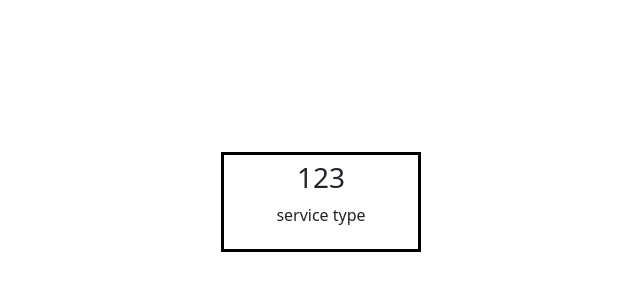
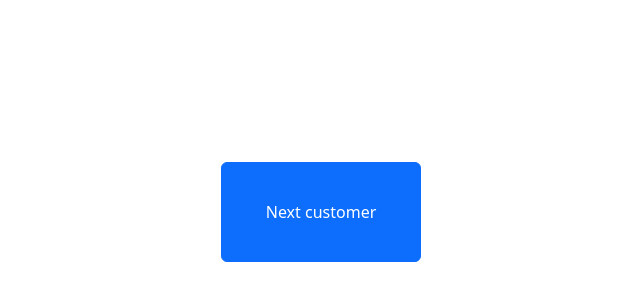
Before and after one commit to Dev-zanfa/se2022-16-OfficeQueueManager, a React (Create React App) app in the folder client/: page /counter in a window 1280 px wide. Shown: the part 198-498 px from the top of the page, without its empty margins (307-947 px from the left). Built offline with nearby package versions, Linux system fonts and the light colour scheme.

Commit message:
S202216OQM-12 Counter GUI correction gui

```diff
--- a/client/src/Components/Counter.js
+++ b/client/src/Components/Counter.js
@@ -1,21 +1,14 @@
-import {Row, } from 'react-bootstrap';
+import { Row, Button } from 'react-bootstrap';
 import { useState } from 'react';
 
 function Counter(props) {
-    const [count, setCount] = useState(123);
-    const [type, setType] = useState('service type');
 
     return <>
     <Row className='justify-content-center align-items-center w-100 vh-100'>
         <Row className='justify-content-center'>
-            <Row className='text-center align-items-center align-middle'
-            style={{width: "200px", height: "100px", border: 'solid black'}}>
-                <div>
-                    {/* need this data from the api, should be determined based on the login */}
-                    <h3>{count}</h3>
-                    <p>{type}</p>
-                </div>
-            </Row>
+            <Button style={{width: "200px", height: "100px", marginTop: "20px"}} onClick={() => {}}>
+                    <div>Next customer</div>
+            </Button>
         </Row>
     </Row>
     </>;
```
